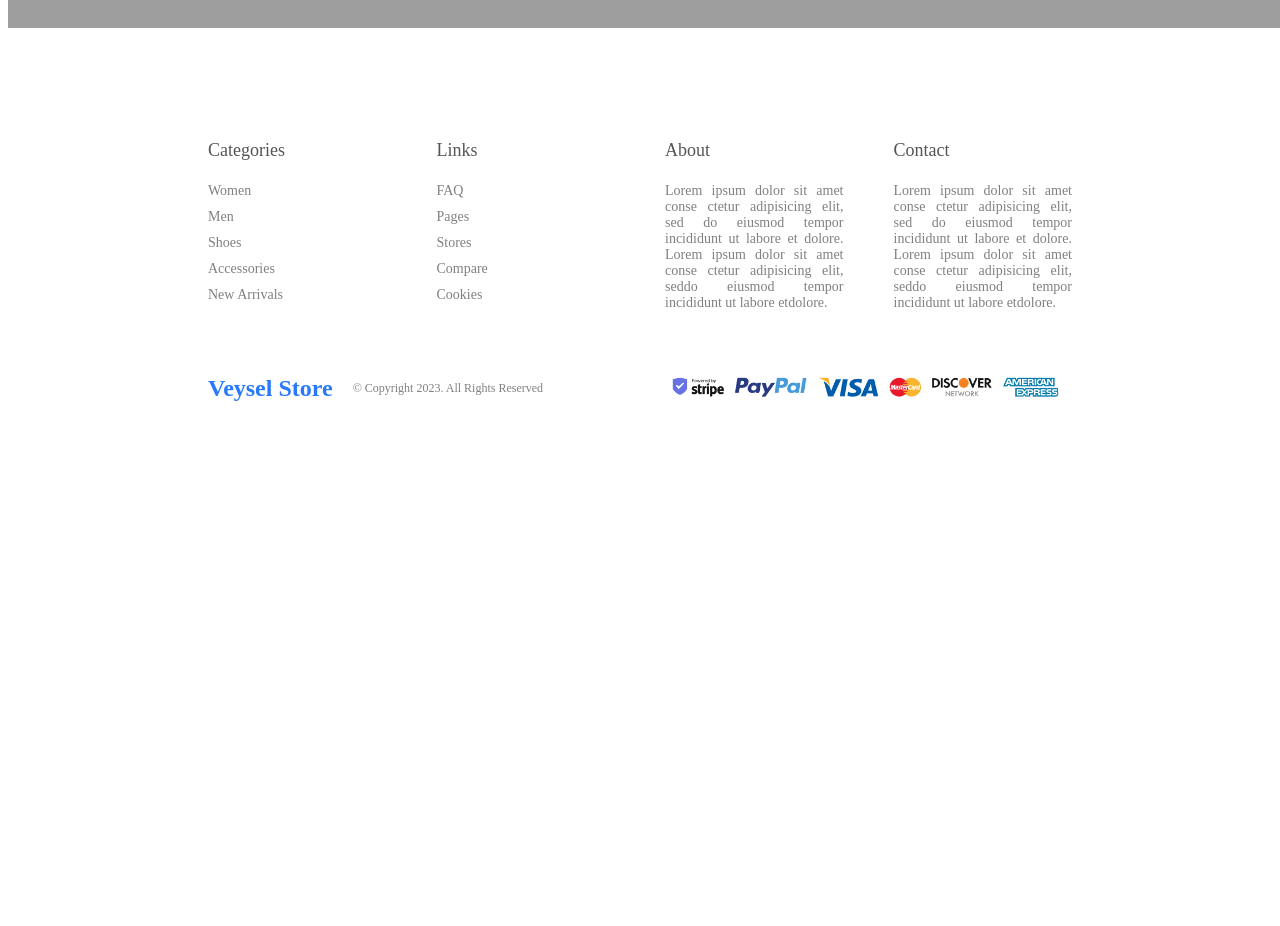
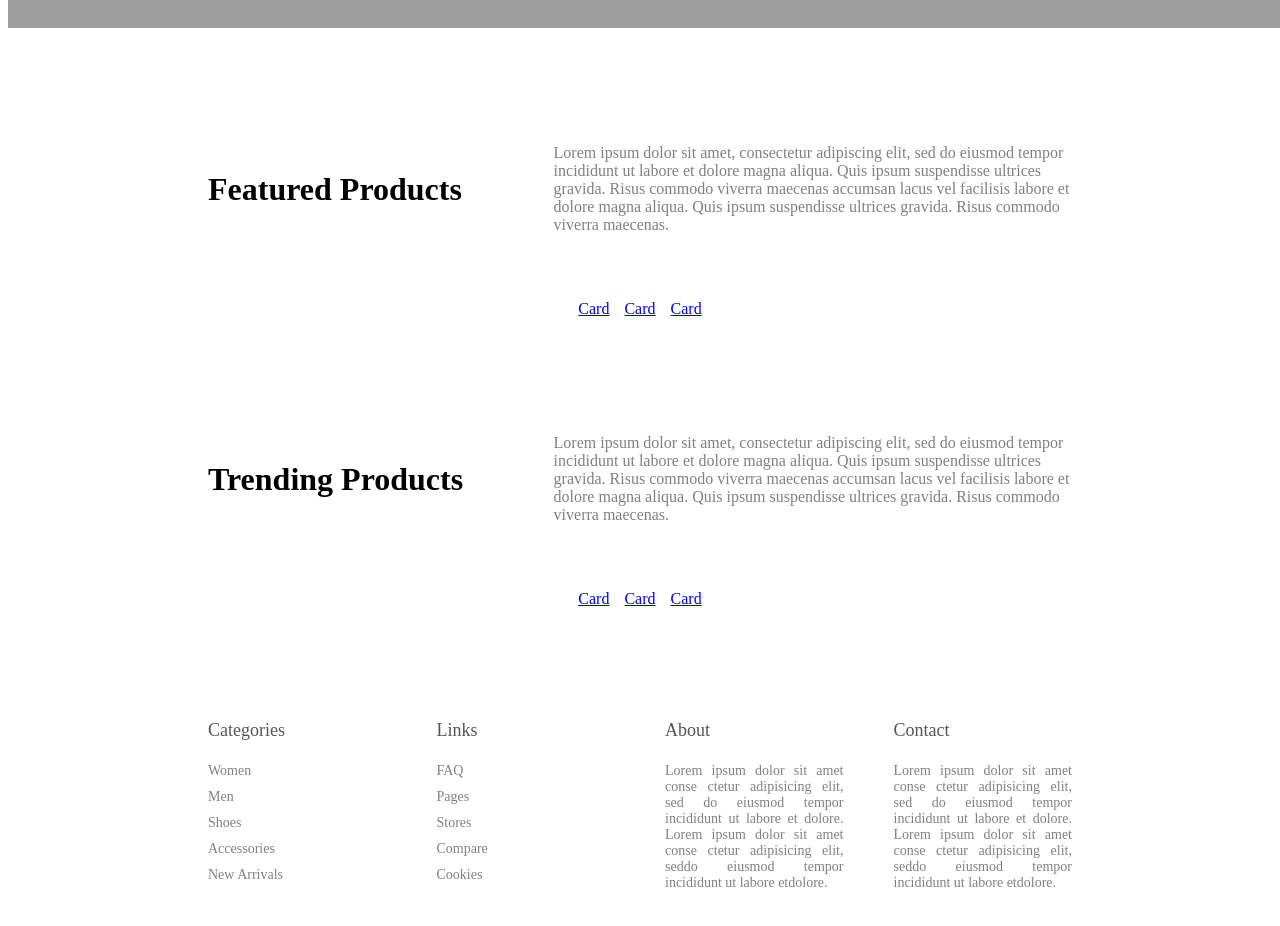
Before and after one commit to veyselguven/ecommerce_lama, a React (Create React App) app in the folder client/: page / in a window 1280 px wide. Shown: the part 780-1706 px from the top of the page. Before the commit the page ends 1215 px from the top, so only its background shows below. Built offline with nearby package versions, Linux system fonts and the light colour scheme; grey boxes are pictures that could not be loaded.

Commit message:
working on card component

```diff
--- /dev/null
+++ b/client/src/components/Card/Card.js
@@ -0,0 +1,13 @@
+import React from "react";
+import "./Card.scss";
+import { Link } from "react-router-dom";
+function Card({ item }) {
+  console.log("items=>", item);
+  return (
+    <Link to={`/product/${item.id}`}>
+      <div className="card">Card</div>
+    </Link>
+  );
+}
+
+export default Card;
--- /dev/null
+++ b/client/src/components/Card/Card.scss
@@ -0,0 +1,2 @@
+.card {
+}
--- /dev/null
+++ b/client/src/components/FeaturedProducts/FeaturedProducts.js
@@ -0,0 +1,55 @@
+import React from "react";
+import Card from "../Card/Card";
+import "./FeaturedProducts.scss";
+function FeaturedProducts({ type }) {
+  const data = [
+    {
+      id: 1,
+      img: "https://www.google.com/imgres?imgurl=https%3A%2F%2Fimages1.penguinrandomhouse.com%2Fauthor%2F22627&imgrefurl=https%3A%2F%2Fwww.penguinrandomhouse.com%2Fauthors%2F22627%2Fbarack-obama%2F&tbnid=9NkV1doYIWYbcM&vet=12ahUKEwjuosqD5Yb8AhUYBkQIHZMXCoIQMyhWegUIARC5AQ..i&docid=96wQeoVJq9bISM&w=333&h=450&q=random%20pic&ved=2ahUKEwjuosqD5Yb8AhUYBkQIHZMXCoIQMyhWegUIARC5AQ",
+      img2: "https://www.google.com/url?sa=i&url=https%3A%2F%2Fwww.wsj.com%2Farticles%2Fpenguin-random-house-ceo-resigns-weeks-after-simon-schuster-deal-was-blocked-11670591385&psig=AOvVaw1MRB2BSBe62p1PPRyvp3UA&ust=1671577352139000&source=images&cd=vfe&ved=0CA8QjRxqFwoTCPjLuYTlhvwCFQAAAAAdAAAAABAT",
+      title: "TITLEEEE1",
+      isNew: true,
+      oldPrice: 19,
+      price: 12,
+    },
+    {
+      id: 2,
+      img: "https://www.google.com/imgres?imgurl=https%3A%2F%2Fimages1.penguinrandomhouse.com%2Fauthor%2F22627&imgrefurl=https%3A%2F%2Fwww.penguinrandomhouse.com%2Fauthors%2F22627%2Fbarack-obama%2F&tbnid=9NkV1doYIWYbcM&vet=12ahUKEwjuosqD5Yb8AhUYBkQIHZMXCoIQMyhWegUIARC5AQ..i&docid=96wQeoVJq9bISM&w=333&h=450&q=random%20pic&ved=2ahUKEwjuosqD5Yb8AhUYBkQIHZMXCoIQMyhWegUIARC5AQ",
+      img2: "https://www.google.com/url?sa=i&url=https%3A%2F%2Fwww.wsj.com%2Farticles%2Fpenguin-random-house-ceo-resigns-weeks-after-simon-schuster-deal-was-blocked-11670591385&psig=AOvVaw1MRB2BSBe62p1PPRyvp3UA&ust=1671577352139000&source=images&cd=vfe&ved=0CA8QjRxqFwoTCPjLuYTlhvwCFQAAAAAdAAAAABAT",
+      title: "TITLEEEE 2",
+      isNew: true,
+      oldPrice: 19,
+      price: 12,
+    },
+    {
+      id: 3,
+      img: "https://www.google.com/imgres?imgurl=https%3A%2F%2Fimages1.penguinrandomhouse.com%2Fauthor%2F22627&imgrefurl=https%3A%2F%2Fwww.penguinrandomhouse.com%2Fauthors%2F22627%2Fbarack-obama%2F&tbnid=9NkV1doYIWYbcM&vet=12ahUKEwjuosqD5Yb8AhUYBkQIHZMXCoIQMyhWegUIARC5AQ..i&docid=96wQeoVJq9bISM&w=333&h=450&q=random%20pic&ved=2ahUKEwjuosqD5Yb8AhUYBkQIHZMXCoIQMyhWegUIARC5AQ",
+      img2: "https://www.google.com/url?sa=i&url=https%3A%2F%2Fwww.wsj.com%2Farticles%2Fpenguin-random-house-ceo-resigns-weeks-after-simon-schuster-deal-was-blocked-11670591385&psig=AOvVaw1MRB2BSBe62p1PPRyvp3UA&ust=1671577352139000&source=images&cd=vfe&ved=0CA8QjRxqFwoTCPjLuYTlhvwCFQAAAAAdAAAAABAT",
+      title: "TITLEEEE 3",
+      isNew: true,
+      oldPrice: 19,
+      price: 12,
+    },
+  ];
+  return (
+    <div className="featuredProducts">
+      <div className="top">
+        <h1>{type} products</h1>
+        <p>
+          Lorem ipsum dolor sit amet, consectetur adipiscing elit, sed do
+          eiusmod tempor incididunt ut labore et dolore magna aliqua. Quis ipsum
+          suspendisse ultrices gravida. Risus commodo viverra maecenas accumsan
+          lacus vel facilisis labore et dolore magna aliqua. Quis ipsum
+          suspendisse ultrices gravida. Risus commodo viverra maecenas.
+        </p>
+      </div>
+      <div className="bottom">
+        {data.map((item) => {
+          return <Card item={item} key={item.id} />;
+        })}
+      </div>
+    </div>
+  );
+}
+
+export default FeaturedProducts;
--- /dev/null
+++ b/client/src/components/FeaturedProducts/FeaturedProducts.scss
@@ -0,0 +1,23 @@
+.featuredProducts {
+  margin: 100px 200px;
+
+  .top {
+    display: flex;
+    align-items: center;
+    justify-content: space-between;
+    margin-bottom: 50px;
+    h1 {
+      flex: 2;
+      text-transform: capitalize;
+    }
+    p {
+      flex: 3;
+      color: gray;
+    }
+  }
+  .bottom {
+    display: flex;
+    justify-content: center;
+    gap: 15px;
+  }
+}
--- a/client/src/pages/Home/Home.js
+++ b/client/src/pages/Home/Home.js
@@ -1,4 +1,5 @@
 import React from "react";
+import FeaturedProducts from "../../components/FeaturedProducts/FeaturedProducts";
 import Slider from "../../components/Slider/Slider";
 import "./Home.scss";
 
@@ -6,6 +7,8 @@ function Home() {
   return (
     <div className="home">
       <Slider />
+      <FeaturedProducts type="featured" />
+      <FeaturedProducts type="trending" />
     </div>
   );
 }
```
